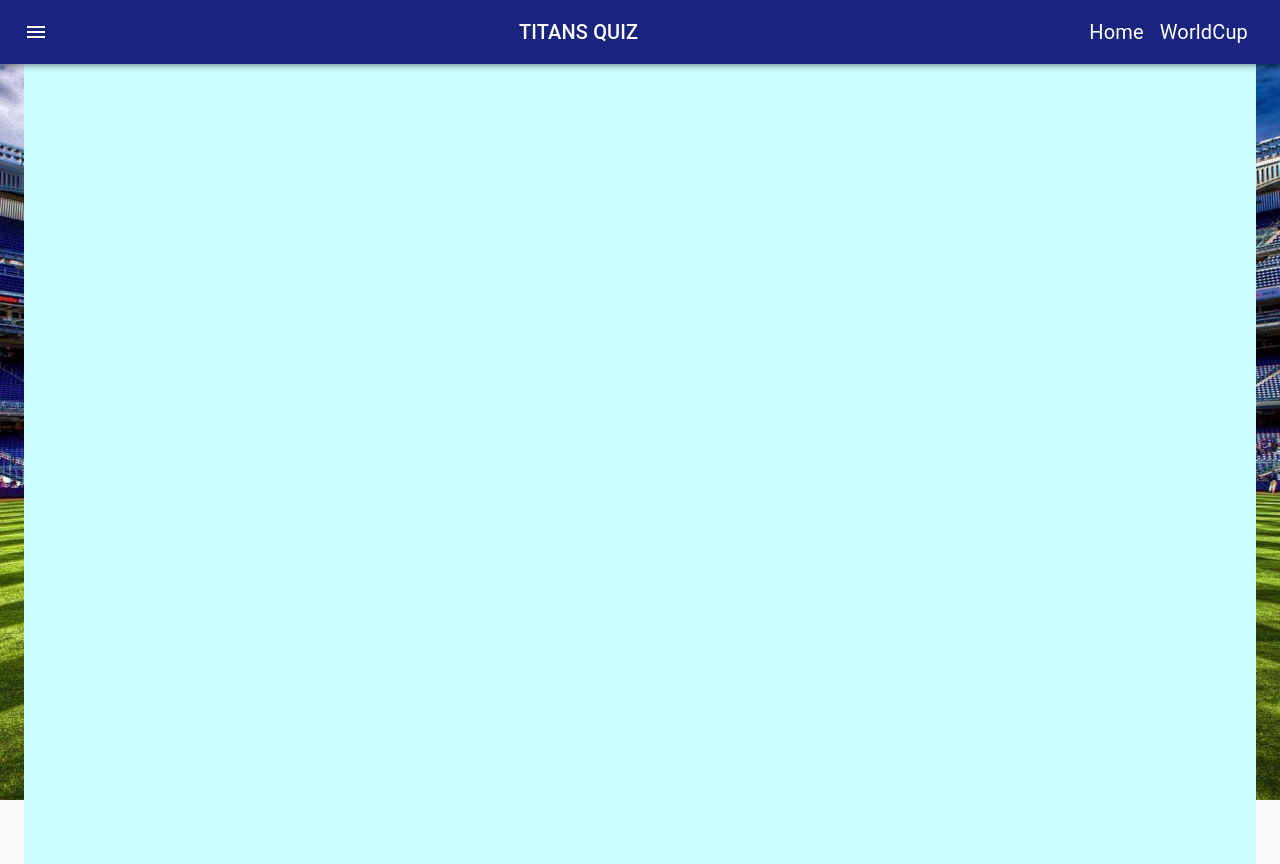
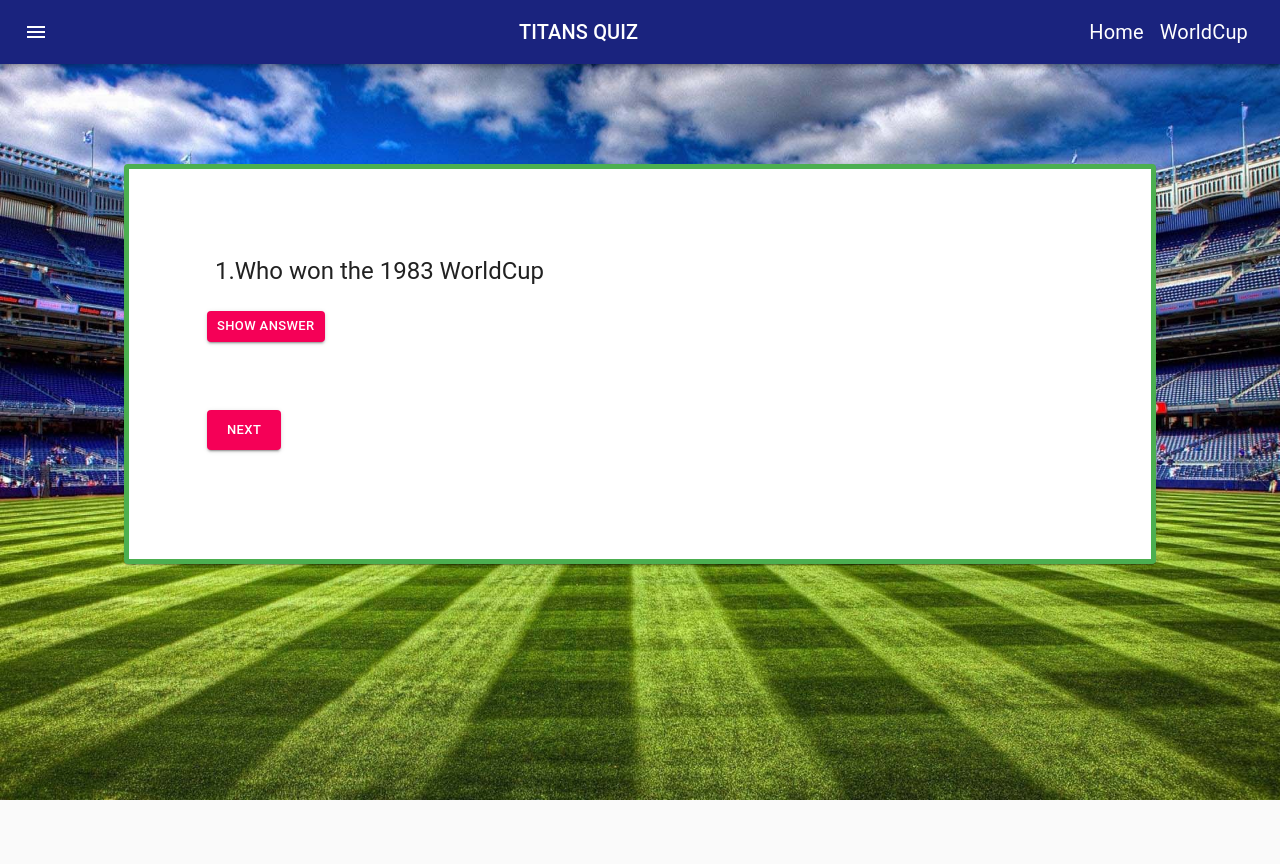
Before and after one commit to Tarun9293/Project-Titans, a React (Create React App) app: page /questions/worldCup in a window 1280 px wide. After the commit the page ends 800 px from the top, so only its background shows below. Built offline with nearby package versions, Linux system fonts and the light colour scheme; the HTML template or start-up script is replaced by a standard one.

Commit message:
Added Questions

```diff
--- a/src/WorldCup.js
+++ b/src/WorldCup.js
@@ -3,6 +3,8 @@ import CssBaseline from '@material-ui/core/CssBaseline';
 import Typography from '@material-ui/core/Typography';
 import Container from '@material-ui/core/Container';
 import { makeStyles } from '@material-ui/core/styles';
+import CardContentItem from './cardComponent'
+
 
 const useStyles = makeStyles((theme) => ({
     root: {
@@ -10,18 +12,18 @@ const useStyles = makeStyles((theme) => ({
       color:'red'
     },
     content: {
-        backgroundColor: '#ccffff',
+        backgroundColor: 'black',
         height: '100vh'
-    }
+    },
   }));
 
-export default function FixedContainer() {
+export default function FixedContainer(props) {
     const classes = useStyles();
   return (
     <React.Fragment>
       <CssBaseline />
-      <Container fixed >
-        <Typography component="div" className={classes.content} />
+      <Container>
+      <CardContentItem />
       </Container>
     </React.Fragment>
   );
--- /dev/null
+++ b/src/cardComponent.js
@@ -0,0 +1,112 @@
+
+import Card from '@material-ui/core/Card';
+import CardActions from '@material-ui/core/CardActions';
+import CardContent from '@material-ui/core/CardContent';
+import Button from '@material-ui/core/Button';
+import Typography from '@material-ui/core/Typography';
+import React, { Component } from 'react'
+
+
+const cardStyle = {
+    backgroundColor: 'white',
+    padding: '70px',
+    border: '5px solid #4CAF50',
+    height: '50vh',
+    margin: '100px',
+}
+
+const questionText = {
+    textAlign: 'left'
+}
+
+const button = {
+    padding: '20px',
+    height: '10px',
+    position: 'absolute',
+    bottom: '350px'
+
+}
+
+
+class CardContentItem extends Component {
+    constructor(props) {
+        super(props)
+
+        this.state = {
+            isClicked: false,
+            count : 1,
+            data:
+                [
+                    { id: 1, question: 'Who won the 1983 WorldCup', answer: 'India' },
+                    // { id: 2, question: 'Who won the 1987 WorldCup', answer: 'Australia' },
+                    // { id: 3, question: 'Who won the 1992 WorldCup', answer: 'Pakistan' },
+                    // { id: 4, question: 'Who won the 1996 WorldCup', answer: 'Sri Lanka' },
+                ]
+        }
+    }
+
+
+    showAnswer = () => {
+        this.setState({
+            isClicked: true
+        })
+    }
+
+    increment = () => {
+        this.setState( prevState => {
+           return {count : prevState.count + 1}
+        })
+    }
+
+
+
+    render() {
+        const { isClicked, data,count } = this.state
+        console.log(isClicked)
+        console.log(data)
+        console.log(count)
+        let values = isClicked ? data.map(value => {
+           if(value.id = count)
+           {
+                    console.log(value.id)
+                    return (
+                    <CardContent >
+                    <Typography key={value.id} style={questionText} variant="h5" component="h2">
+                   {value.answer}
+                    </Typography>
+                    </CardContent>)
+           }
+        }) :  data.map(value =>{
+            if(value.id = 1)
+            {
+                     console.log(value.id)
+                     return (
+                    <React.Fragment>
+                     <CardContent >
+                     <Typography key={value.id} style={questionText} variant="h5" component="h2">
+                     {value.id}.{value.question}
+                     </Typography>
+                     </CardContent>
+                     <CardActions>
+                     <Button  size="small" variant="contained" color="secondary" onClick={this.showAnswer}>Show Answer</Button>
+                     </CardActions>
+                     </React.Fragment>
+                     )
+            }
+    })
+        return (
+
+            <Card style={cardStyle}>
+                {values}
+
+                <CardActions>
+                    <Button style={button} size="small" variant="contained" color="secondary" onClick={this.increment}>Next</Button>
+        </CardActions>
+
+            </Card>
+        )
+    }
+}
+
+
+export default CardContentItem
```
Also changed, not shown: src/cardComponentStyles.js (added, +14 -0 lines), 1 other file (tests, documents, lock files or other folders).
